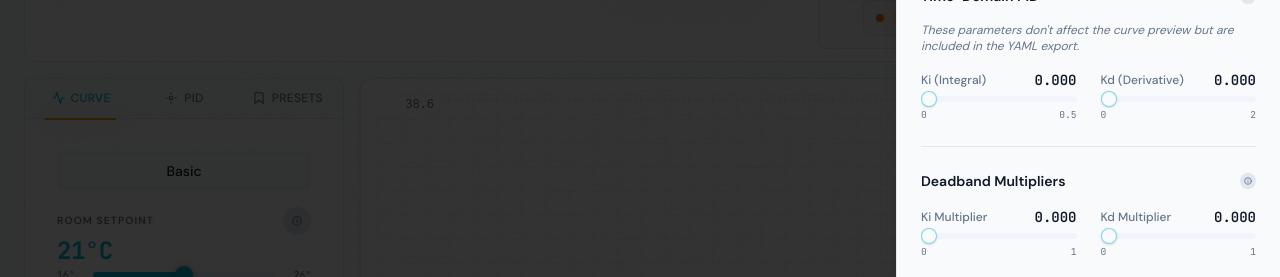
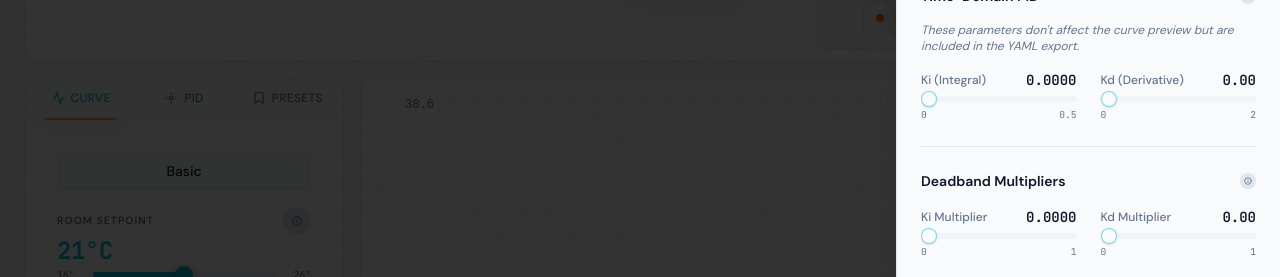
Before and after one commit to P4uLT/equitherm-studio, a React (Vite) app in the folder packages/web/: page / in a window 1280 px wide. Both pictures are taken after a click on the button "Export". Shown: the part 146-423 px from the top of the page. Built offline with nearby package versions, Linux system fonts and the light colour scheme; what fluid-tailwind would draw is missing.

Commit message:
fix(ui): derive slider decimal precision from step value
Replace arbitrary step < 0.1 ? 3 : 2 logic with automatic precision
detection based on step's decimal places. Also update Ki and deadband
Ki multiplier steps to 0.0001 for 4 decimal precision.

```diff
--- a/packages/web/src/components/AppShell/ExportSheet.tsx
+++ b/packages/web/src/components/AppShell/ExportSheet.tsx
@@ -78,7 +78,7 @@ export function ExportSheet() {
                   label="Ki (Integral)"
                   min={0}
                   max={0.5}
-                  step={0.01}
+                  step={0.0001}
                   value={pid.ki}
                   onChange={(v) => setPidParam('ki', v)}
                 />
@@ -111,7 +111,7 @@ export function ExportSheet() {
                   label="Ki Multiplier"
                   min={0}
                   max={1}
-                  step={0.05}
+                  step={0.0001}
                   value={pid.deadbandKiMultiplier}
                   onChange={(v) => setPidParam('deadbandKiMultiplier', v)}
                 />
--- a/packages/web/src/components/ui/slider-pair.tsx
+++ b/packages/web/src/components/ui/slider-pair.tsx
@@ -22,12 +22,15 @@ export function SliderPair({
   onChange,
   className,
 }: SliderPairProps) {
+  // Derive decimal precision from step value
+  const decimalPlaces = (step.toString().split('.')[1] || '').length;
+
   return (
     <div className={cn('space-y-1.5', className)}>
       <div className="flex items-center justify-between">
         <span className="text-xs font-medium text-muted-foreground">{label}</span>
         <span className="font-mono text-sm font-semibold text-foreground">
-          {value.toFixed(step < 0.1 ? 3 : 2)}
+          {value.toFixed(decimalPlaces)}
         </span>
       </div>
       <Slider
```
